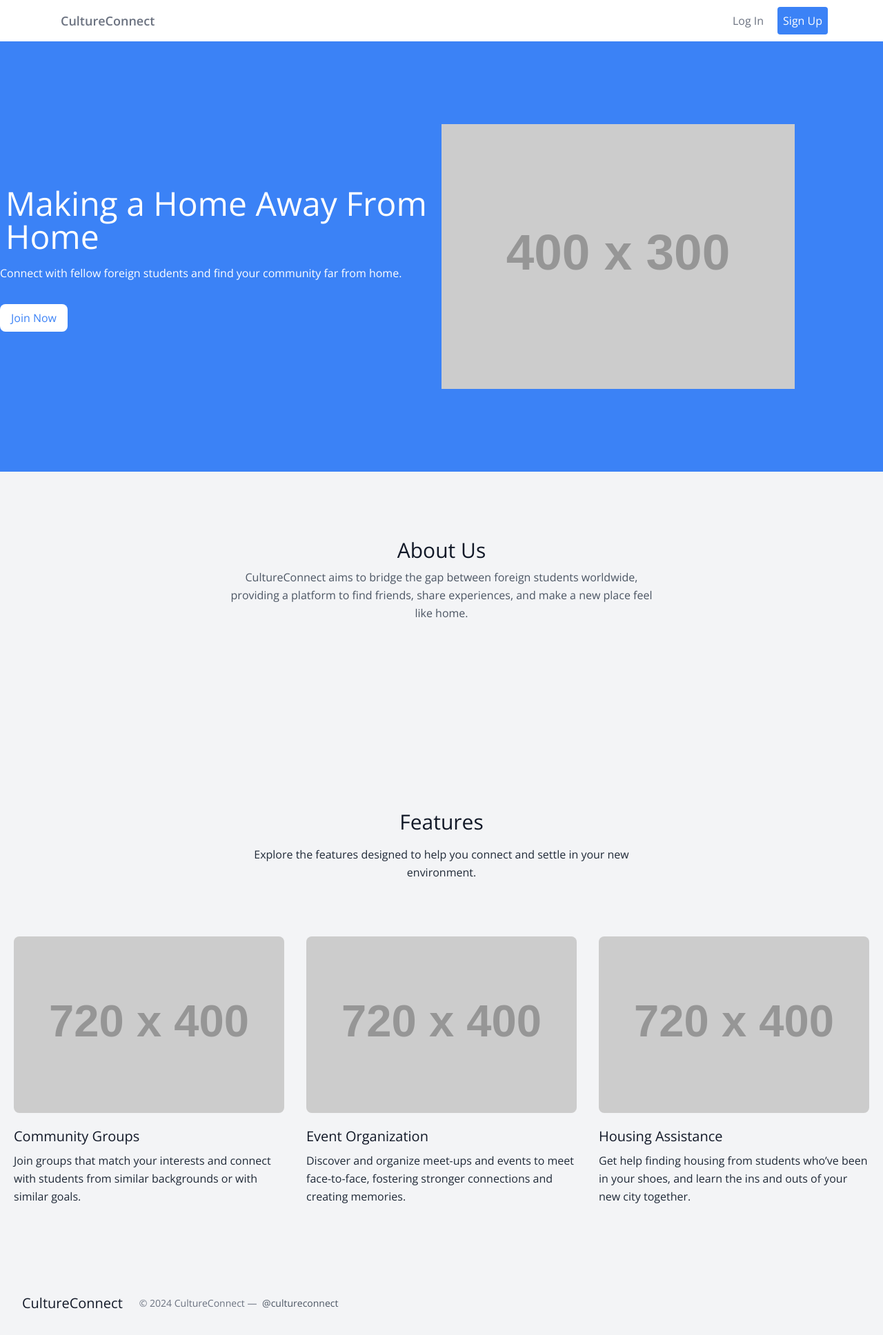
After one commit to KalebE36/HACKATHON-OSC, a Flask app: page / in a window 1280 px wide. The commit adds this page. Shown: the whole page at 69% size. Run offline with Flask 3, Linux system fonts and the light colour scheme; grey boxes labelled with a size stand in for pictures from a placeholder-image service; some libraries are stand-ins or nearby versions.

Commit message:
chatroom updated

```diff
--- a/app.py
+++ b/app.py
@@ -86,9 +86,9 @@ def display_users():
 @app.route('/')
 def index():
     if 'username' in session:
-        return render_template('index.html', username=session['username'])
+        return render_template('home.html', username=session['username'])
     else:
-        return render_template('index.html')
+        return render_template('home.html')
 
 @app.route('/chat')
 def message():
@@ -96,7 +96,6 @@ def message():
         print(session['username'])
         return render_template('message.html', username=session['username'])
     return redirect(url_for('login_page'))
-
 
 @socketio.on("message")
 def sendMessage(data):
--- /dev/null
+++ b/templates/home.html
@@ -0,0 +1,114 @@
+<!DOCTYPE html>
+<html lang="en">
+<head>
+    <meta charset="UTF-8">
+    <meta name="viewport" content="width=device-width, initial-scale=1.0">
+    <title>CultureConnect - Home</title>
+    <script src="https://cdn.tailwindcss.com"></script>
+    <link href="https://fonts.googleapis.com/css2?family=Open+Sans:wght@400;600&display=swap" rel="stylesheet">
+    <style>
+        body {
+            font-family: 'Open Sans', sans-serif;
+        }
+    </style>
+</head>
+<body class="bg-gray-100 text-gray-800">
+    <nav class="bg-white shadow-md">
+        <div class="max-w-6xl mx-auto px-4">
+            <div class="flex justify-between">
+                <div class="flex space-x-7">
+                    <a href="#" class="flex items-center py-4 px-2">
+                        <span class="font-semibold text-gray-500 text-lg">CultureConnect</span>
+                    </a>
+                </div>
+                <div class="hidden md:flex items-center space-x-3 ">
+                    <a href="/login" class="py-2 px-2 font-medium text-gray-500 rounded hover:bg-blue-500 hover:text-white transition duration-300">Log In</a>
+                    <a href="/signup" class="py-2 px-2 font-medium text-white bg-blue-500 rounded hover:bg-blue-400 transition duration-300">Sign Up</a>
+                </div>
+            </div>
+        </div>
+    </nav>
+
+    <header class="bg-blue-500 text-white body-font">
+        <div class="container mx-auto flex flex-col md:flex-row items-center py-12 md:py-24">
+            <div class="flex flex-col w-full md:w-1/2 justify-center items-start text-center md:text-left">
+                <h1 class="text-3xl md:text-5xl p-2 font-medium mb-2">Making a Home Away From Home</h1>
+                <p class="leading-relaxed mb-4">Connect with fellow foreign students and find your community far from home.</p>
+                <a href="/signup" class="bg-white text-blue-500 py-2 px-4 rounded-lg mt-4 transform hover:translate-y-1 transition-all duration-200">Join Now</a>
+            </div>
+            <div class="w-full md:w-1/2 py-6 text-center">
+                <img class="w-full md:w-4/5 z-50" src="https://placehold.co/400x300" alt="CultureConnect students celebrating">
+            </div>
+        </div>
+    </header>
+
+    <section class="text-gray-600 body-font">
+        <div class="container px-5 py-24 mx-auto">
+            <div class="flex flex-wrap w-full mb-20 flex-col items-center text-center">
+                <h1 class="sm:text-3xl text-2xl font-medium title-font mb-2 text-gray-900">About Us</h1>
+                <p class="lg:w-1/2 w-full leading-relaxed text-base">CultureConnect aims to bridge the gap between foreign students worldwide, providing a platform to find friends, share experiences, and make a new place feel like home.</p>
+            </div>
+        </div>
+    </section>
+
+    <section class="body-font">
+        <div class="container px-5 py-24 mx-auto">
+            <div class="text-center mb-20">
+                <h1 class="sm:text-3xl text-2xl font-medium title-font text-gray-900 mb-4">Features</h1>
+                <p class="text-base leading-relaxed xl:w-2/4 lg:w-3/4 mx-auto">Explore the features designed to help you connect and settle in your new environment.</p>
+            </div>
+            <div class="flex flex-wrap sm:-m-4 -mx-4 -mb-10 -mt-4">
+                <!-- Feature 1 -->
+                <div class="p-4 md:w-1/3 sm:mb-0 mb-6">
+                    <div class="rounded-lg h-64 overflow-hidden">
+                        <img alt="content" class="object-cover object-center h-full w-full" src="https://placehold.co/720x400" alt="Feature 1: Community Groups">
+                    </div>
+                    <h2 class="text-xl font-medium title-font text-gray-900 mt-5">Community Groups</h2>
+                    <p class="text-base leading-relaxed mt-2">Join groups that match your interests and connect with students from similar backgrounds or with similar goals.</p>
+                    </div>
+                    <!-- Feature 2 -->
+                    <div class="p-4 md:w-1/3 sm:mb-0 mb-6">
+                    <div class="rounded-lg h-64 overflow-hidden">
+                    <img alt="content" class="object-cover object-center h-full w-full" src="https://placehold.co/720x400" alt="Feature 2: Event Organization">
+                    </div>
+                    <h2 class="text-xl font-medium title-font text-gray-900 mt-5">Event Organization</h2>
+                    <p class="text-base leading-relaxed mt-2">Discover and organize meet-ups and events to meet face-to-face, fostering stronger connections and creating memories.</p>
+                    </div>
+                    <!-- Feature 3 -->
+                    <div class="p-4 md:w-1/3 sm:mb-0 mb-6">
+                    <div class="rounded-lg h-64 overflow-hidden">
+                    <img alt="content" class="object-cover object-center h-full w-full" src="https://placehold.co/720x400" alt="Feature 3: Housing Assistance">
+                    </div>
+                    <h2 class="text-xl font-medium title-font text-gray-900 mt-5">Housing Assistance</h2>
+                    <p class="text-base leading-relaxed mt-2">Get help finding housing from students who’ve been in your shoes, and learn the ins and outs of your new city together.</p>
+                    </div>
+                    </div>
+                    </div>
+                    </section>
+
+                    <footer class="text-gray-600 body-font">
+                        <div class="container px-5 py-8 mx-auto flex items-center sm:flex-row flex-col">
+                            <a class="flex title-font font-medium items-center md:justify-start justify-center text-gray-900">
+                                <span class="ml-3 text-xl">CultureConnect</span>
+                            </a>
+                            <p class="text-sm text-gray-500 sm:ml-6 sm:mt-0 mt-4">© 2024 CultureConnect —
+                                <a href="https://twitter.com/" rel="noopener noreferrer" class="text-gray-600 ml-1" target="_blank">@cultureconnect</a>
+                            </p>
+                            <span class="inline-flex sm:ml-auto sm:mt-0 mt-4 justify-center sm:justify-start">
+                                <a class="text-gray-500" href="https://www.facebook.com/">
+                                    <i class="fab fa-facebook-f"></i>
+                                </a>
+                                <a class="ml-3 text-gray-500" href="https://twitter.com/">
+                                    <i class="fab fa-twitter"></i>
+                                </a>
+                                <a class="ml-3 text-gray-500" href="https://www.instagram.com/">
+                                    <i class="fab fa-instagram"></i>
+                                </a>
+                                <a class="ml-3 text-gray-500" href="https://www.linkedin.com/">
+                                    <i class="fab fa-linkedin-in"></i>
+                                </a>
+                            </span>
+                        </div>
+                    </footer>
+                </body>
+                </html>
```
Also changed, not shown: static/css/directmessage.css (+18 -7 lines), templates/message.html (+10 -9 lines), templates/profile.html (+49 -0 lines), instance/test.db.
